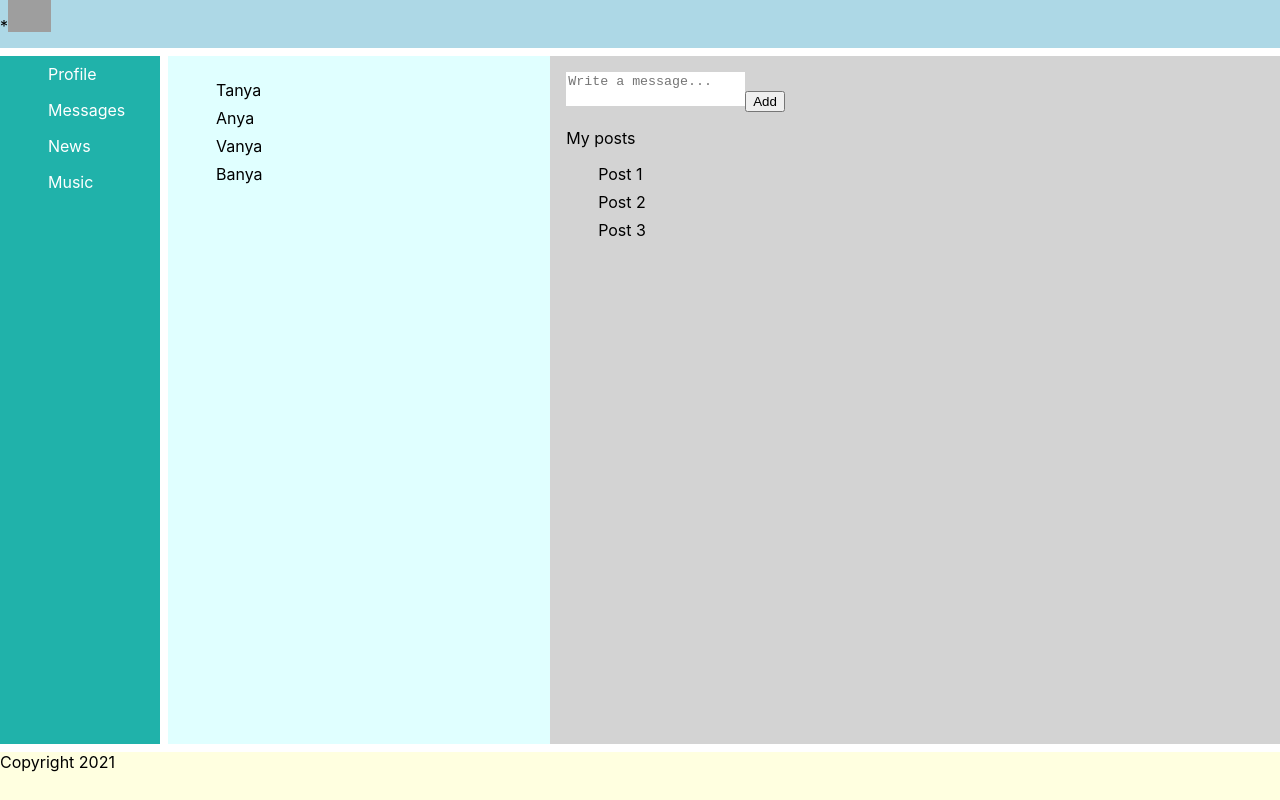
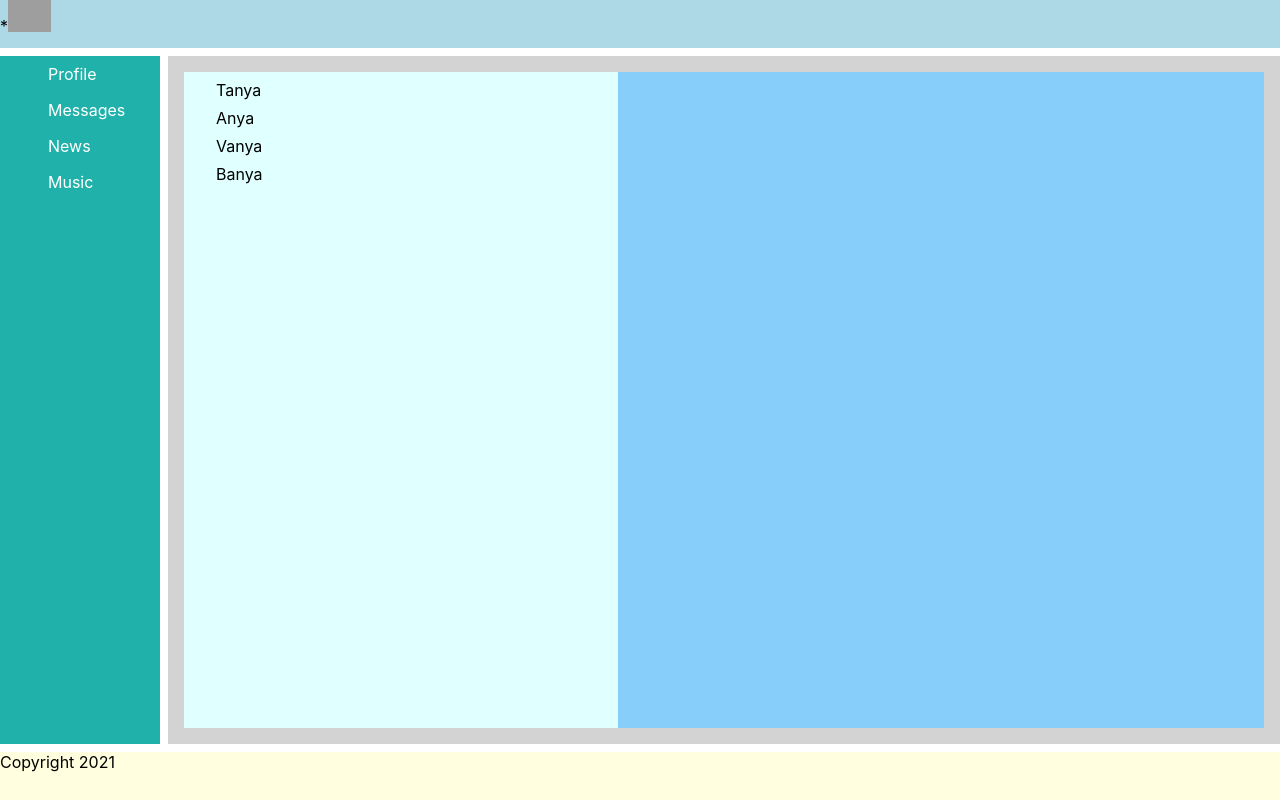
Before and after one commit to tanyushanel/social-app, a React (Create React App) app: page /dialogs in a window 1280 px wide. Built offline with nearby package versions, Linux system fonts and the light colour scheme; grey boxes are pictures that could not be loaded.

Commit message:
add avatar comp

```diff
--- a/package.json
+++ b/package.json
@@ -9,6 +9,7 @@
     "node-sass": "^5.0.0",
     "react": "^17.0.1",
     "react-dom": "^17.0.1",
+    "react-router-dom": "^5.2.0",
     "react-scripts": "4.0.3",
     "web-vitals": "^1.1.1"
   },
--- a/src/App.css
+++ b/src/App.css
@@ -17,6 +17,7 @@
 }
 
 .content {
+	padding: 1rem;
 	grid-area: c;
 	background: lightgray;
 }
--- a/src/App.js
+++ b/src/App.js
@@ -5,22 +5,22 @@ import Nav from "./components/nav/nav";
 import Footer from "./components/footer/footer";
 import Profile from './components/profile/profile';
 import Dialogs from './components/dialogs/dialogs';
+import { BrowserRouter, Route } from 'react-router-dom';
 
 function App() {
   return (
+    <BrowserRouter>
       <div className="app-wrapper">
         <Header  />
-      <Nav />
-      <div className="content">
-        {/* <Profile /> */}
-        <Dialogs />
+        <Nav />
+        <div className="content">
+          <Route path="/profile" component={Profile}  />
+          <Route path="/dialogs" component={Dialogs} />
+        </div>
+        <Footer  />
       </div>
+    </BrowserRouter>
 
-
-
-        <Footer  />
-
-      </div>
   );
 }
 
--- a/src/components/dialogs/dialogs.jsx
+++ b/src/components/dialogs/dialogs.jsx
@@ -3,27 +3,14 @@ import styles from "./dialogs.module.scss";
 
 const Dialogs = () => {
 	return (
-		<div className={styles.dialog}>
+		<div className={styles.dialogs}>
 			<ul className={styles.contacts}>
 				<li className='contact'>Tanya</li>
 				<li className='contact'>Anya</li>
 				<li className='contact'>Vanya</li>
 				<li className='contact'>Banya</li>
 			</ul>
-			<div className={styles.messages}>
-				<form>
-					<textarea placeholder='Write a message...'></textarea>
-					<button> Add </button>
-				</form>
-
-				<p> My posts </p>
-
-				<ul className='posts'>
-					<li className='post'> Post 1 </li>
-					<li className='post'> Post 2 </li>
-					<li className='post'> Post 3</li>
-				</ul>
-			</div>
+			<div className={styles.messages}></div>
 		</div>
 	);
 };
--- a/src/components/dialogs/dialogs.module.scss
+++ b/src/components/dialogs/dialogs.module.scss
@@ -1,24 +1,16 @@
-.dialog {
+.dialogs {
 	height: 100%;
 	display: grid;
 	grid-template-areas: "c m m";
 	grid-template-rows: 2fr auto;
 }
 
-.messages {
-	padding: 1rem;
-	grid-area: m;
-	background: lightgray;
-}
-
 .contacts {
-	padding: 1rem;
 	grid-area: c;
 	background: lightcyan;
 }
 
-textarea {
-	resize: none;
-	outline: none;
-	border: none;
+.messages {
+	grid-area: m;
+	background: lightskyblue;
 }
--- a/src/components/nav/nav.jsx
+++ b/src/components/nav/nav.jsx
@@ -1,25 +1,22 @@
 import React from "react";
+import { NavLink } from "react-router-dom";
 import styles from "./nav.module.scss";
 
 const Nav = () => {
 	return (
 		<nav className='nav'>
-			<a href='#' className={styles.navItem}>
-				{" "}
-				Profile{" "}
-			</a>
-			<a href='#' className={styles.navItem}>
-				{" "}
-				Messages{" "}
-			</a>
-			<a href='#' className={styles.navItem}>
-				{" "}
-				News{" "}
-			</a>
-			<a href='#' className={styles.navItem}>
-				{" "}
-				Music{" "}
-			</a>
+			<NavLink to='/profile' className={styles.navItem}>
+				Profile
+			</NavLink>
+			<NavLink to='/dialogs' className={styles.navItem}>
+				Messages
+			</NavLink>
+			<NavLink to='/news' className={styles.navItem}>
+				News
+			</NavLink>
+			<NavLink to='/music' className={styles.navItem}>
+				Music
+			</NavLink>
 		</nav>
 	);
 };
--- a/src/components/profile/profile.jsx
+++ b/src/components/profile/profile.jsx
@@ -1,12 +1,30 @@
-import React from 'react';
-import styles from './profile.module.scss';
+import React from "react";
+import styles from "./profile.module.scss";
 
 const Profile = () => {
-    return (
-        <main>
+	return (
+		<div>
+			<form>
+				<textarea className={styles.textarea} placeholder='Write a message...'></textarea>
+				<button> Add </button>
+			</form>
 
-        </main>
-    )
-}
+			<ul className='posts'>
+				<li className='post'>
+					<Ava />
+					<span className={styles.text}>Post 1 </span>
+				</li>
+				<li className='post'>
+					<img className={styles.ava} />
+					<span className={styles.text}>Post 2 </span>
+				</li>
+				<li className='post'>
+					<img className={styles.ava} />
+					<span className={styles.text}>Post 3 </span>
+				</li>
+			</ul>
+		</div>
+	);
+};
 
 export default Profile;
--- a/src/components/profile/profile.module.scss
+++ b/src/components/profile/profile.module.scss
@@ -0,0 +1,19 @@
+.ava {
+	width: 2rem;
+	height: 2rem;
+	border-radius: 50%;
+	background: lightslategray;
+	vertical-align: text-top;
+}
+
+.ava,
+.text {
+	margin: 0 1rem;
+	display: inline-block;
+}
+
+.textarea {
+	resize: none;
+	outline: none;
+	border: none;
+}
```
Also changed, not shown: src/components/avatar/avatar.jsx (added, +8 -0 lines), src/components/avatar/avatar.module.scss (added), 1 other file (tests, documents, lock files or other folders).
